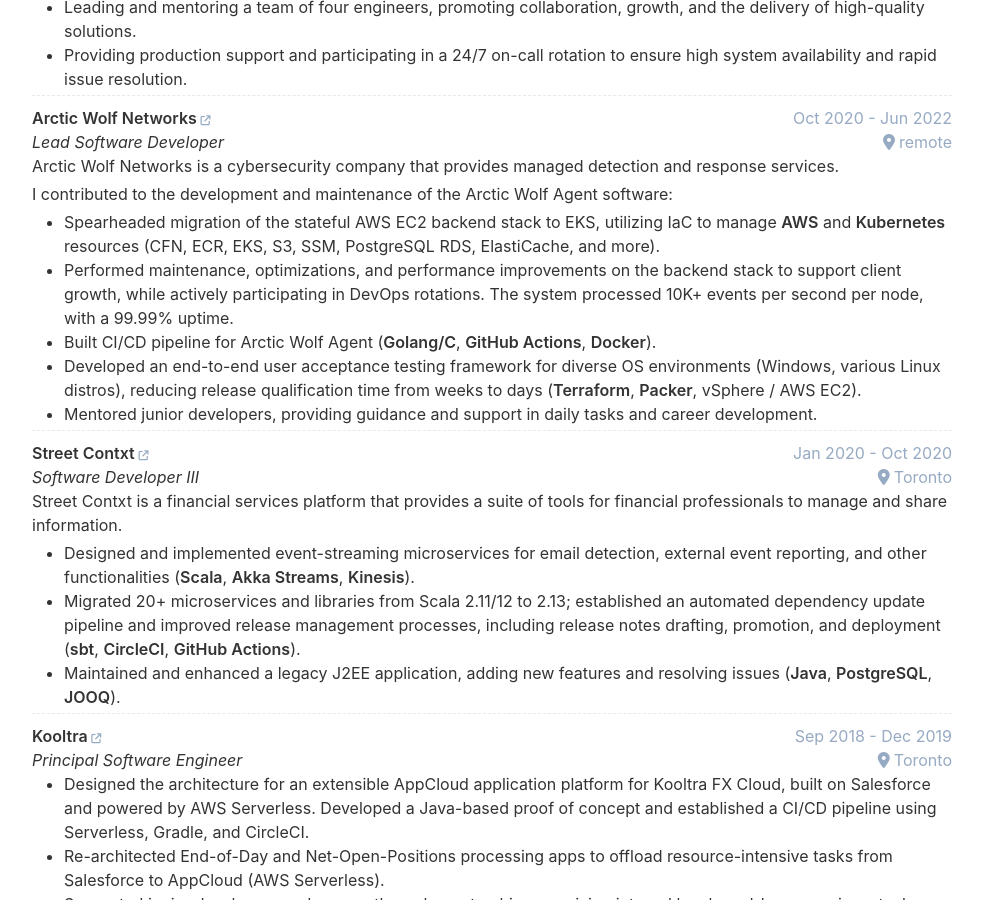
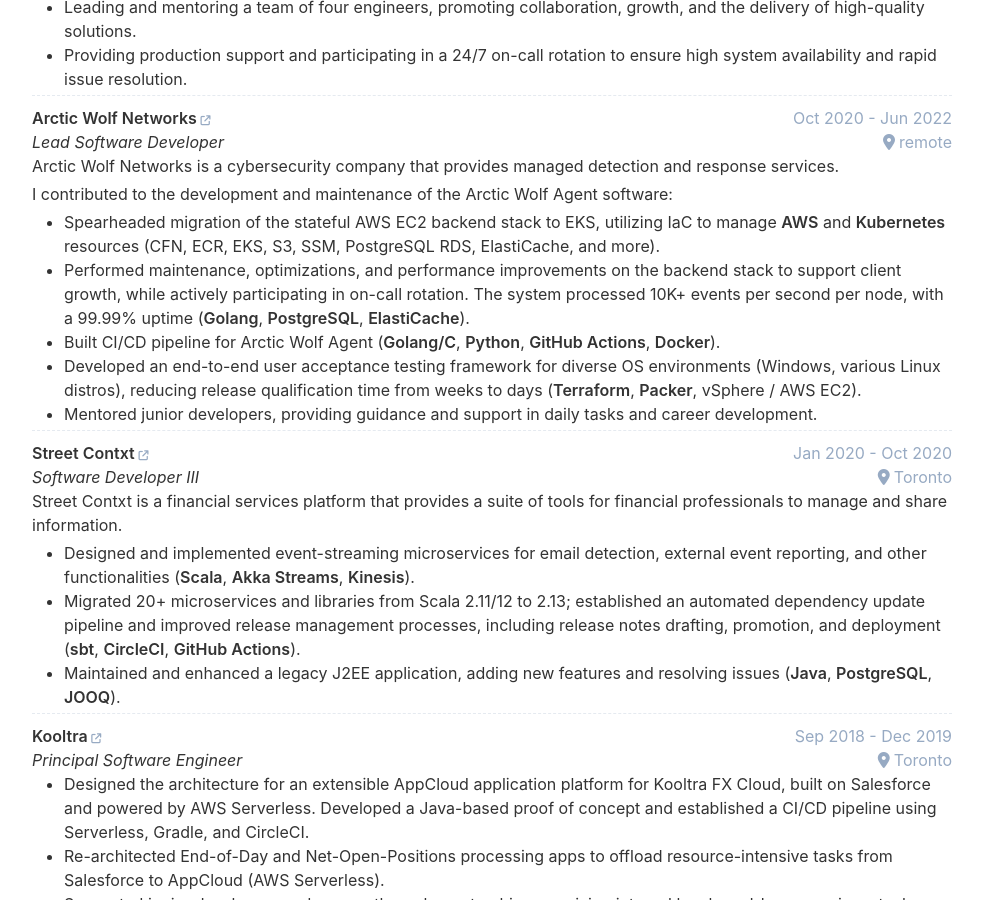
Before and after one commit to bpg-dev/cv, a Jekyll site: the page built from index.html, in a window 1280 px wide and 900 px high, scrolled down 707 px. Shown: the whole window, without its empty margins (148-1130 px from the left). Built offline with Jekyll 4.4.1, drawn with Linux system fonts in a browser that asks for light colours.

Commit message:
more AWN improvements

```diff
--- a/_data/data.yml
+++ b/_data/data.yml
@@ -63,8 +63,8 @@
 
       I contributed to the development and maintenance of the Arctic Wolf Agent software:
       - Spearheaded migration of the stateful AWS EC2 backend stack to EKS, utilizing IaC to manage **AWS** and **Kubernetes** resources (CFN, ECR, EKS, S3, SSM, PostgreSQL RDS, ElastiCache, and more).
-      - Performed maintenance, optimizations, and performance improvements on the backend stack to support client growth, while actively participating in DevOps rotations. The system processed 10K+ events per second per node, with a 99.99% uptime.
-      - Built CI/CD pipeline for Arctic Wolf Agent (**Golang/C**, **GitHub Actions**, **Docker**).
+      - Performed maintenance, optimizations, and performance improvements on the backend stack to support client growth, while actively participating in on-call rotation. The system processed 10K+ events per second per node, with a 99.99% uptime (**Golang**, **PostgreSQL**, **ElastiCache**).
+      - Built CI/CD pipeline for Arctic Wolf Agent (**Golang/C**, **Python**, **GitHub Actions**, **Docker**).
       - Developed an end-to-end user acceptance testing framework for diverse OS environments (Windows, various Linux distros), reducing release qualification time from weeks to days (**Terraform**, **Packer**, vSphere / AWS EC2).
       - Mentored junior developers, providing guidance and support in daily tasks and career development.
 
```
